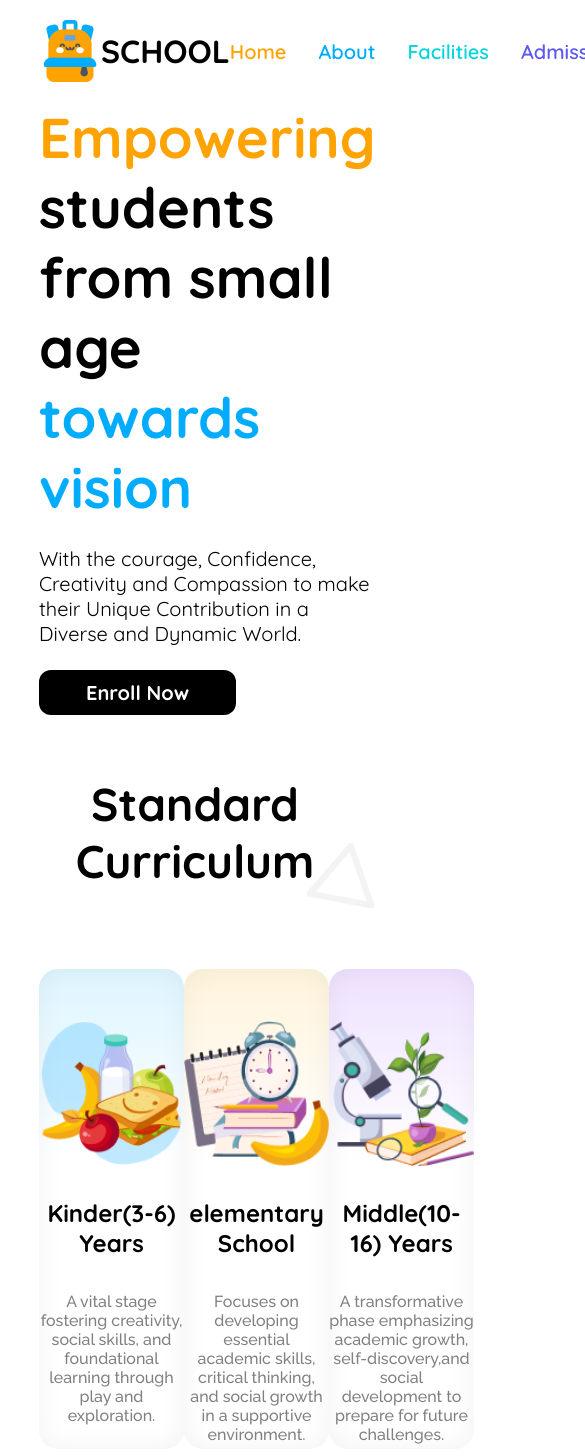
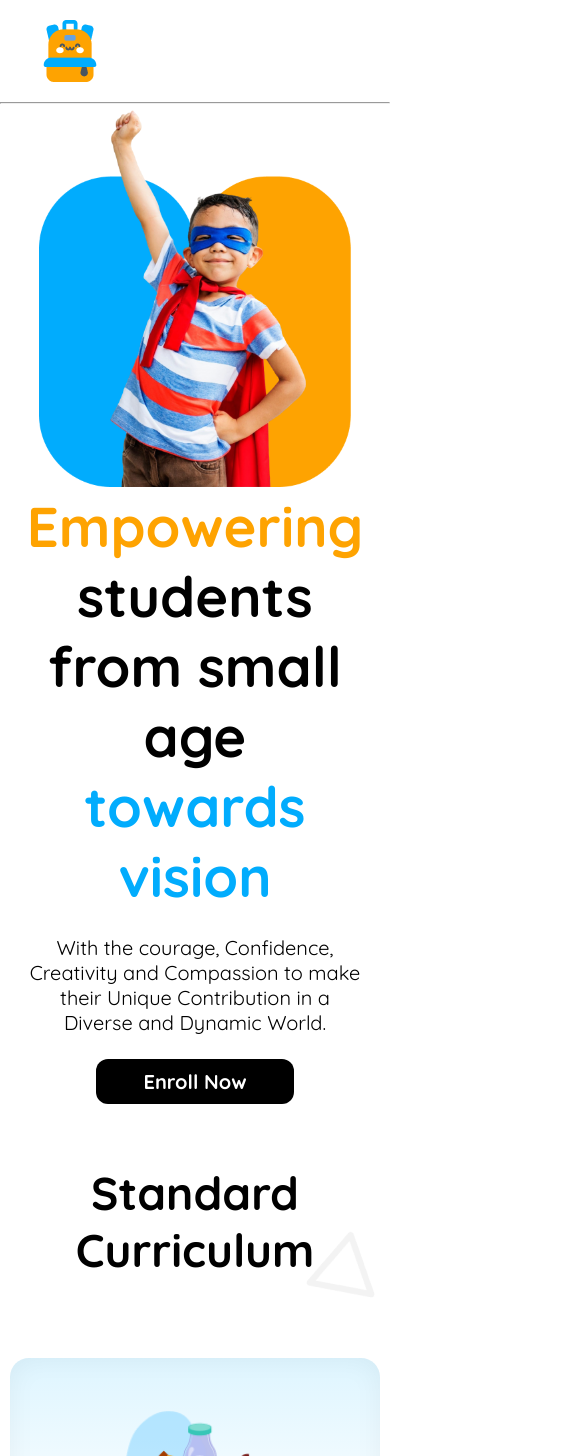
Before and after one commit to Aiman-20/Second_assignment, a plain HTML site: page index.html in a window 390 px wide. Shown: the top 1456 px of the page, 585 px wide, since content can reach past the window. Drawn offline with Linux system fonts and the light colour scheme.

Commit message:
third commit

```diff
--- a/assets/style.css
+++ b/assets/style.css
@@ -397,3 +397,20 @@ nav .a4{
     width: 40px;
     height: 40px;
 }
+
+@media screen and (max-width:576px) {
+    .nav-btn, .nav-links, .school{
+        display: none;
+    }
+    .hr{
+        display: block;
+        color: orange;
+    }
+    .banner-section{
+        flex-direction: column-reverse;
+        text-align: center;
+    }
+    .cards{
+        flex-direction: column;
+        align-items: center;
+    }
```
